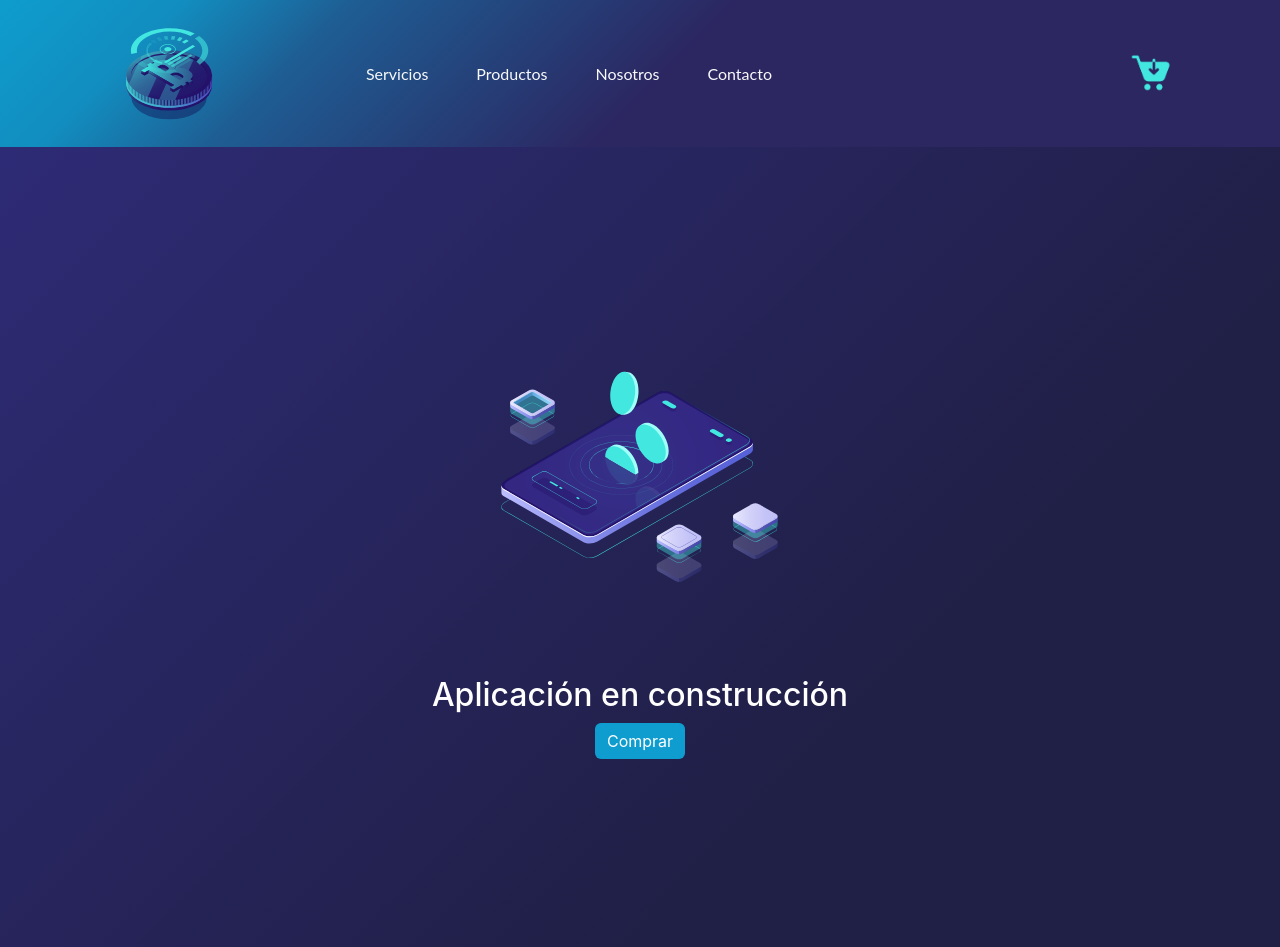
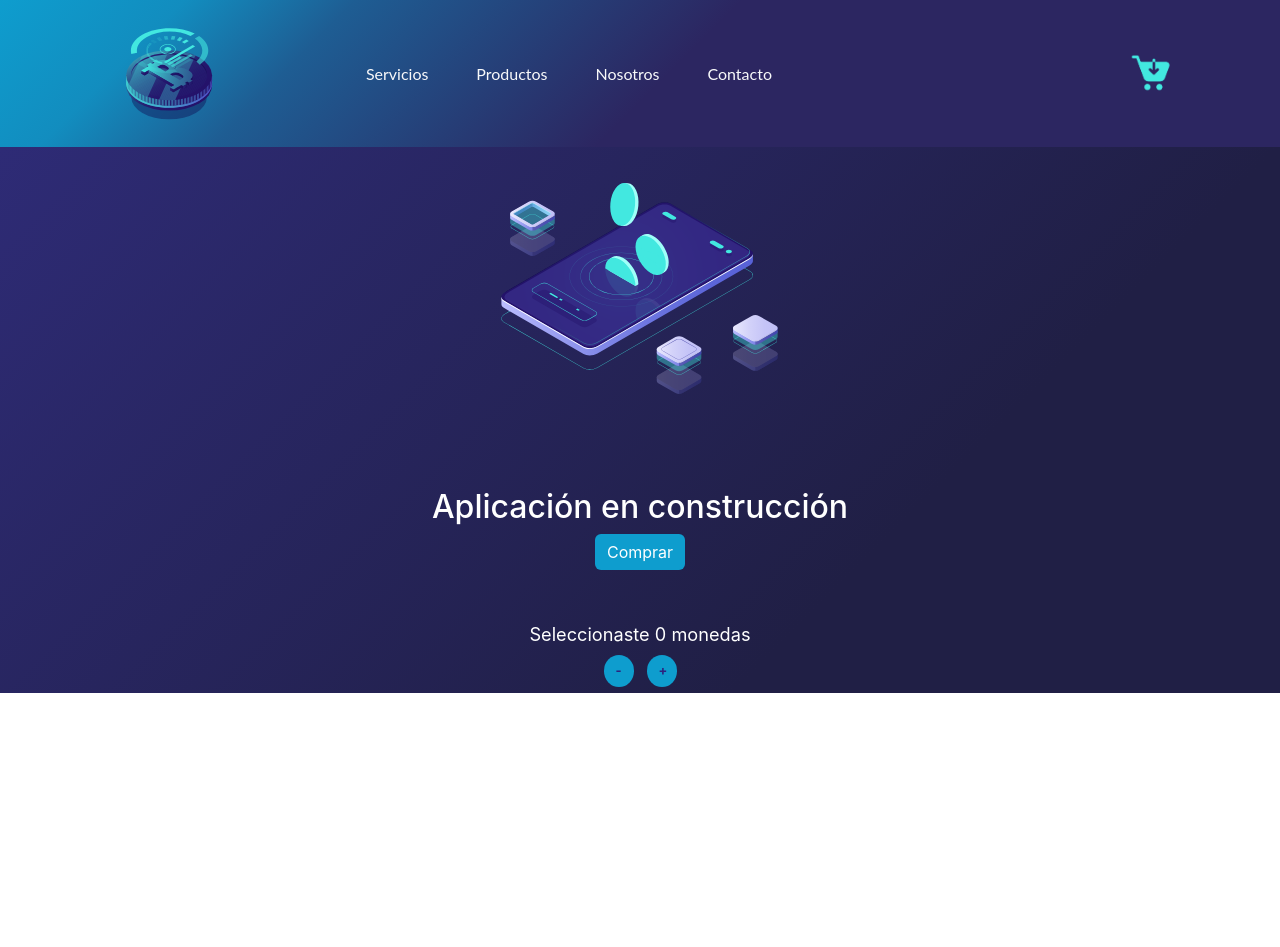
Before and after one commit to Ramaa-89/tiendagopet, a React (Create React App) app: page / in a window 1280 px wide. After the commit the page ends 800 px from the top, so only its background shows below. Built offline with nearby package versions, Linux system fonts and the light colour scheme.

Commit message:
commit on main

```diff
--- a/src/App.css
+++ b/src/App.css
@@ -16,7 +16,7 @@
 .App-header {
   background: rgb(46,43,118);
   background: linear-gradient(135deg, rgba(46,43,118,1) 0%, rgba(32,31,69,1) 70%);
-  min-height: 100vh;
+  /*min-height: 100vh;*/
   display: flex;
   flex-direction: column;
   align-items: center;
--- a/src/App.js
+++ b/src/App.js
@@ -3,9 +3,12 @@ import NavBar from './components/navbar/NavBar';
 import ClassComponent from './components/ClassComponent/ClassComponent';
 import FunctionalComponent from './components/FunctionalComponent/FunctionalComponent';
 import Boton from './components/boton/Boton';
+import Counter from './components/counter/counter';
 
 
 function App() {
+  const stock = 10
+
   return (
     <div className="App">
         <NavBar/>
@@ -13,6 +16,8 @@ function App() {
         <FunctionalComponent/>
         <ClassComponent/>
         <Boton/>
+
+        <Counter  stock={stock} />
       </header>
     </div>
   );
--- a/src/components/boton/boton.css
+++ b/src/components/boton/boton.css
@@ -2,4 +2,5 @@
     background: #0e9dce !important;
     border: 0 !important; }
     .btn:hover {
-    background: #1e5d93 !important; }
+    background: #1e5d93 !important;
+}
--- /dev/null
+++ b/src/components/counter/counter.css
@@ -0,0 +1,16 @@
+.btn-counter{
+    border-radius: 50% !important;
+    color: rgb(45, 34, 126);
+    font-weight: bold;
+    font-size: .5em;
+    margin: .5em;
+    width: 30px;
+}
+.contador{
+    display: flex;
+    flex-direction: row;
+}
+.descripcion{
+    font-size: .7em;
+    margin-top: 4%;
+}
--- a/src/components/counter/counter.js
+++ b/src/components/counter/counter.js
@@ -1,11 +1,26 @@
 import React, { useState } from 'react';
+import Swal from 'sweetalert';
+import "./counter.css"
 
-const Counter = () => {
-    const [stock, setStock] = useState(10)
+const Counter = (props) => {
+
+    const [cantidad, setCantidad] = useState(0)
+
+    const sumar = () => cantidad <= props.stock -1 ? setCantidad (cantidad + 1) : Swal("No hay más disponible!", {
+        button: {
+            text: "Volver",
+          },
+      });
+
+    const restar = () => cantidad > 0 ? setCantidad (cantidad - 1) : Swal("No puede ser negativo", {timer: 1000, buttons:false,});
 
     return (
         <>
-        <div> {stock} </div>
+        <div className="descripcion">Seleccionaste {cantidad} monedas</div>
+        <div className="contador">
+            <button className="btn-counter btn btn-primary" onClick={restar} placeholder="-"> - </button>
+            <button className="btn-counter btn btn-primary" onClick={sumar} placeholder="+"> + </button>
+        </div>
         </>
     )
 
```
